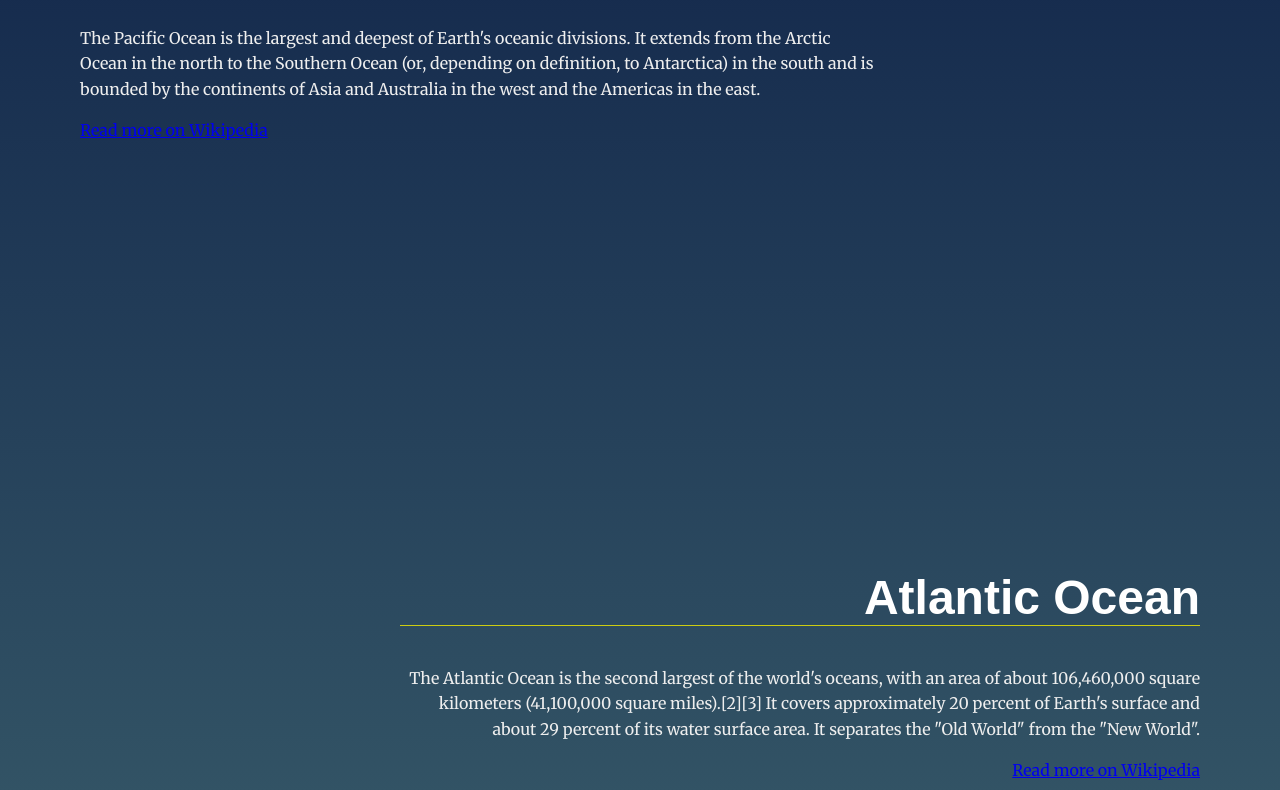
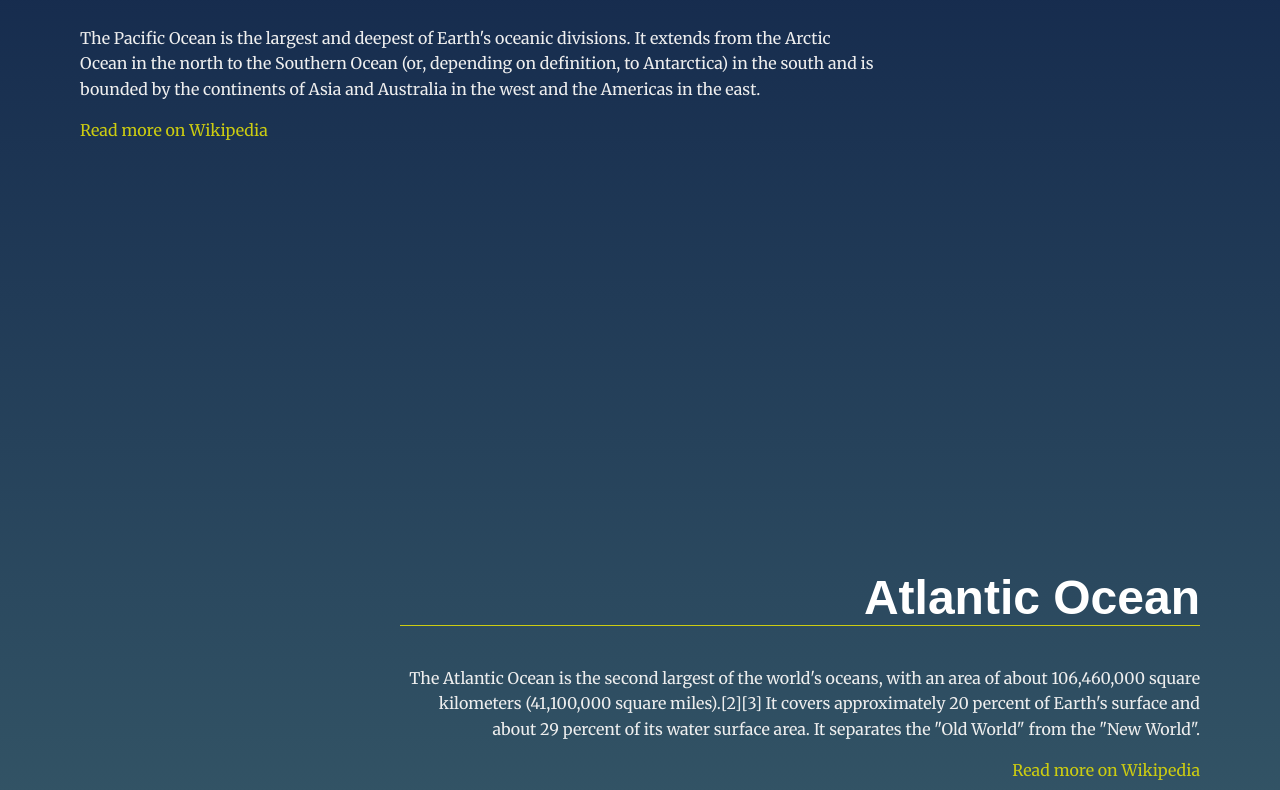
Before and after one commit to LamaAlhirbish/landing-page, a plain HTML site: page index.html in a window 1280 px wide. Shown: the part 645-1435 px from the top of the page. Drawn offline with Linux system fonts and the light colour scheme.

Commit message:
style: Links format

```diff
--- a/css/styles.css
+++ b/css/styles.css
@@ -48,6 +48,16 @@ p {
     line-height: 1.6em;
     color: #eee;
 }
+
+a:link, a:visited {
+    text-decoration: none;
+    color: #cc1;
+}
+
+a:hover {
+    opacity: 0.7;
+}
+
 
 /* ---- Layout Rules ---- */
 main {
```
